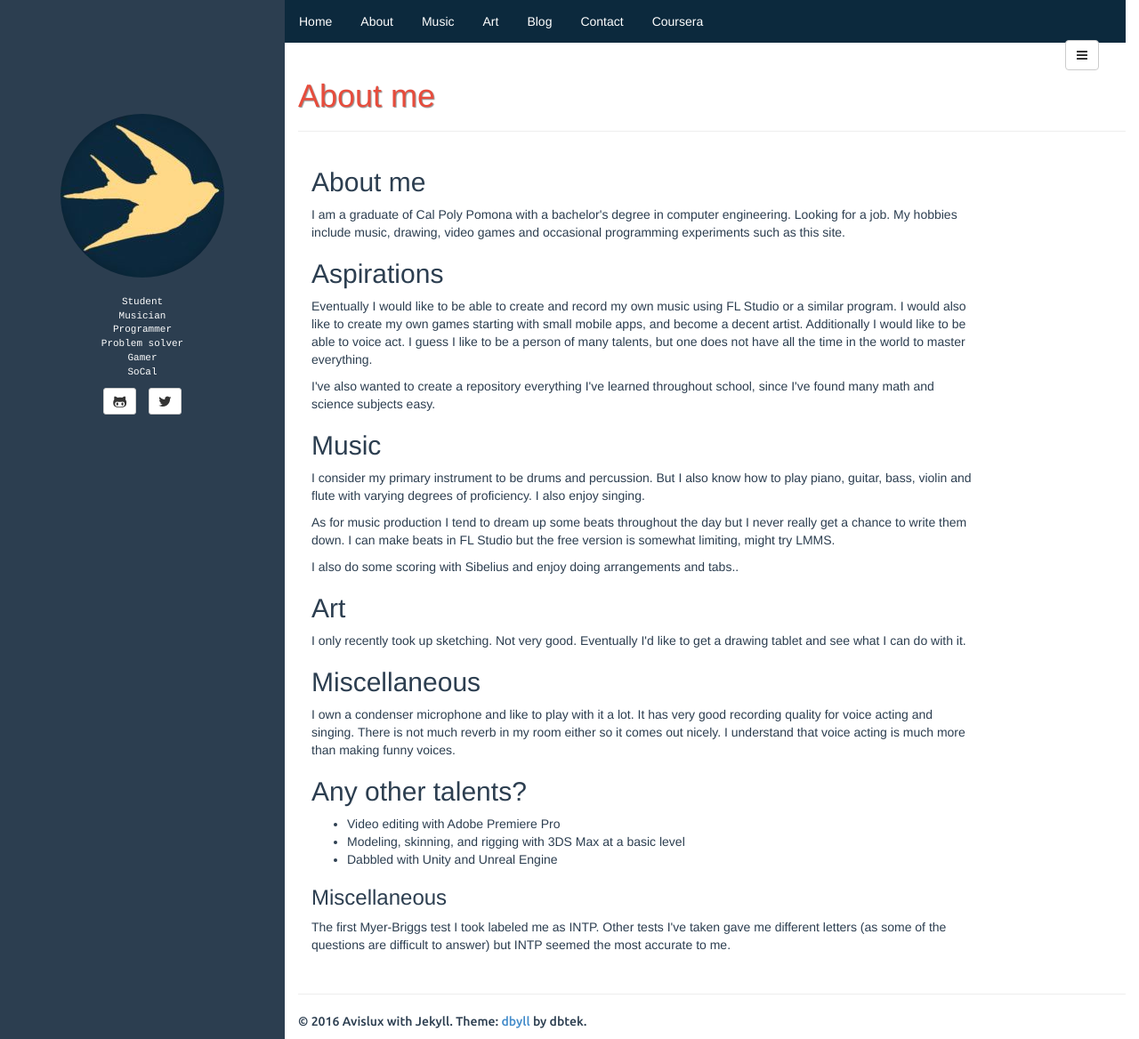
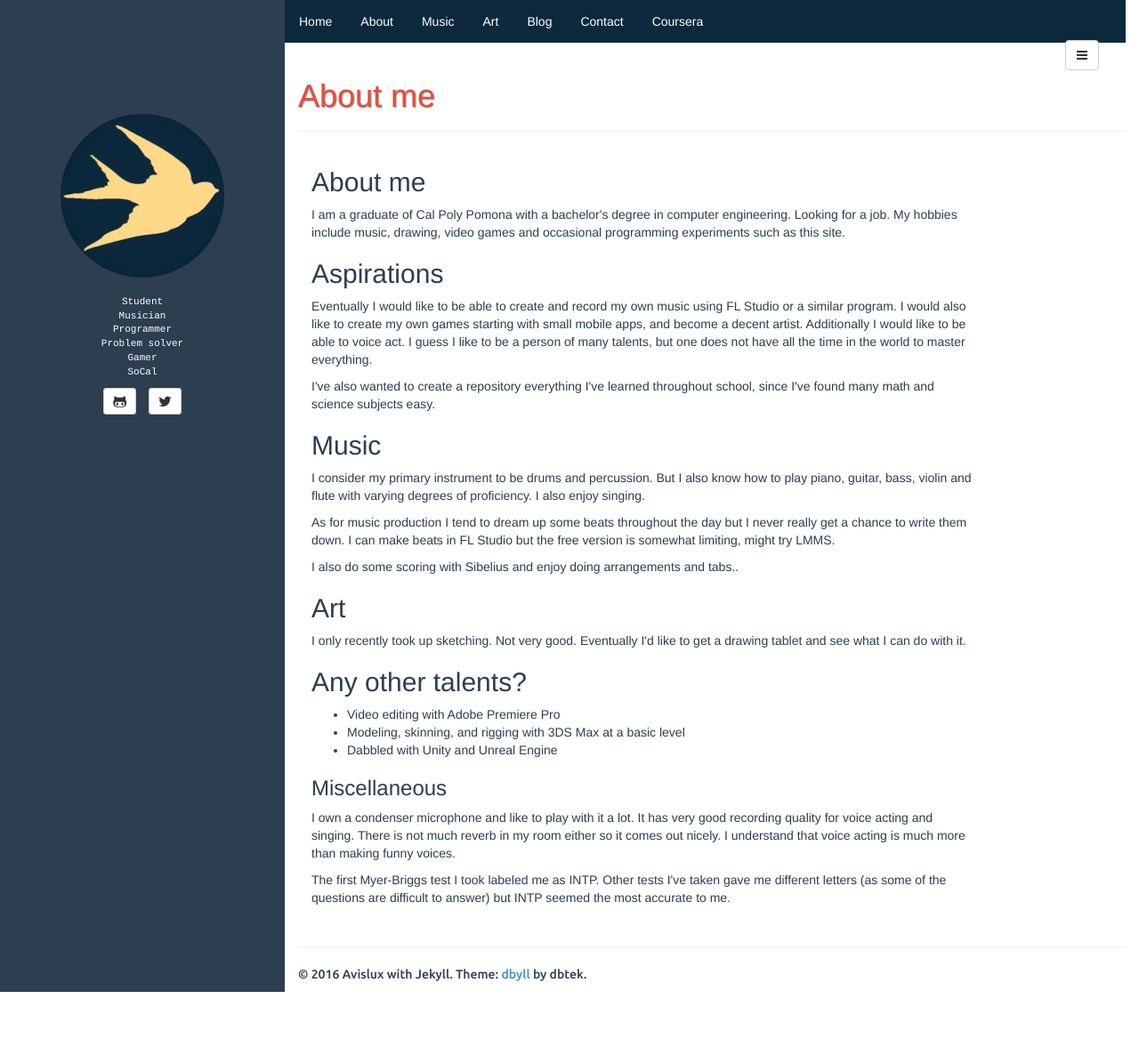
Before and after one commit to Avislux/avislux.github.io, a Jekyll site: the page built from about/index.html, in a window 1280 px wide and 1168 px high. Shown: the whole window at 89% size. Built offline with Jekyll 4.4.1, drawn with Linux system fonts in a browser that asks for light colours.

```diff
--- a/about/index.html
+++ b/about/index.html
@@ -25,13 +25,13 @@
 <p>I also do some scoring with Sibelius and enjoy doing arrangements and tabs..</p>
 <h2>Art</h2>
 <p>I only recently took up sketching. Not very good. Eventually I'd like to get a drawing tablet and see what I can do with it. </p>
-<h2>Miscellaneous</h2>
-<p>I own a condenser microphone and like to play with it a lot. It has very good recording quality for voice acting and singing. There is not much reverb in my room either
-    so it comes out nicely. I understand that voice acting is much more than making funny voices. </p>
+
 <h2>Any other talents?</h2>
 <ul><li>Video editing with Adobe Premiere Pro</li>
     <li>Modeling, skinning, and rigging with 3DS Max at a basic level</li>
     <li>Dabbled with Unity and Unreal Engine</li></ul>
 <h3>Miscellaneous</h3>
-<p>The first Myer-Briggs test I took labeled me as INTP. Other tests I've taken gave me different letters (as some of the questions are difficult to answer) but INTP seemed the most accurate to me.</p>
+<p>I own a condenser microphone and like to play with it a lot. It has very good recording quality for voice acting and singing. There is not much reverb in my room either
+    so it comes out nicely. I understand that voice acting is much more than making funny voices. </p>
+    <p>The first Myer-Briggs test I took labeled me as INTP. Other tests I've taken gave me different letters (as some of the questions are difficult to answer) but INTP seemed the most accurate to me.</p>
 </div>
```
